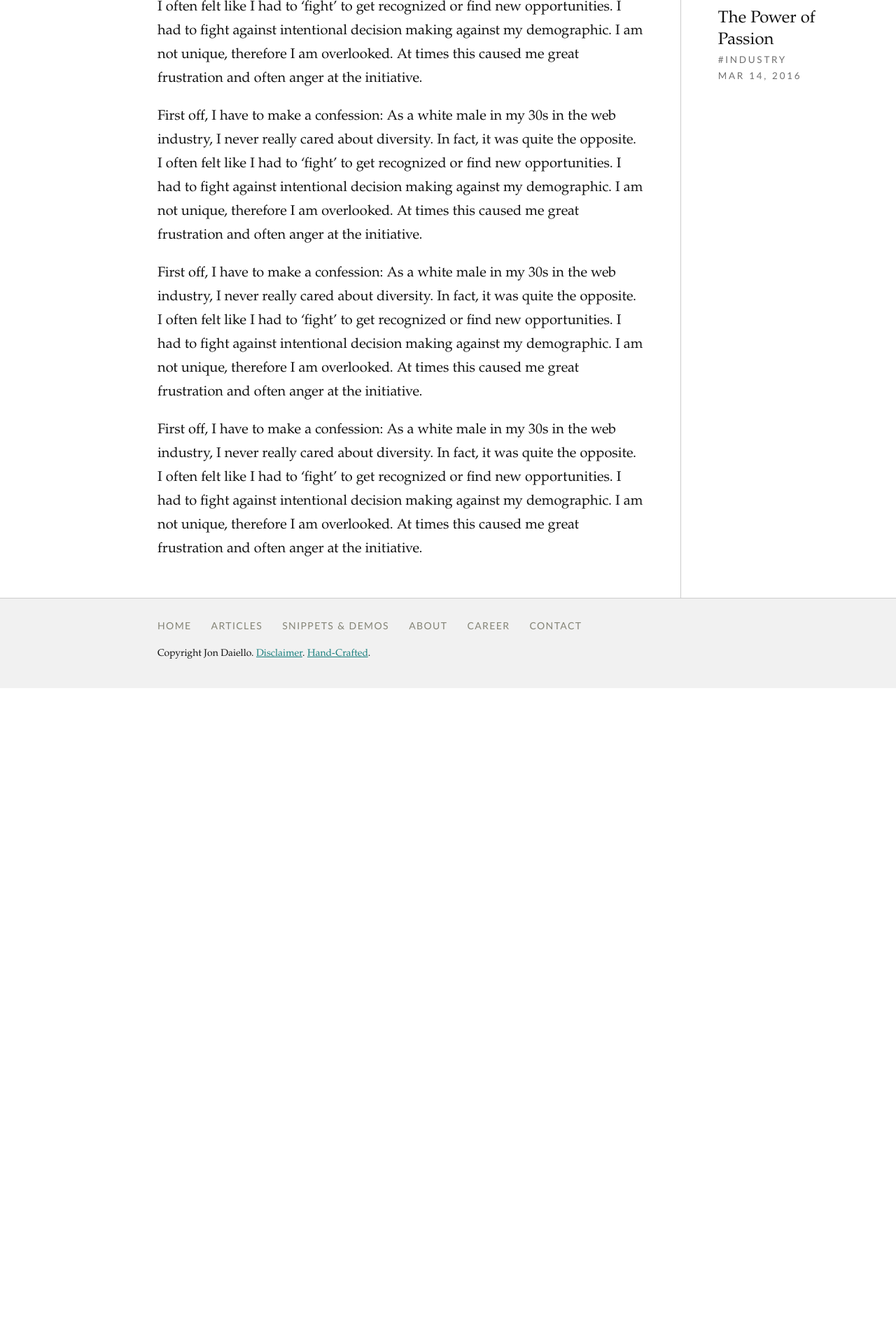
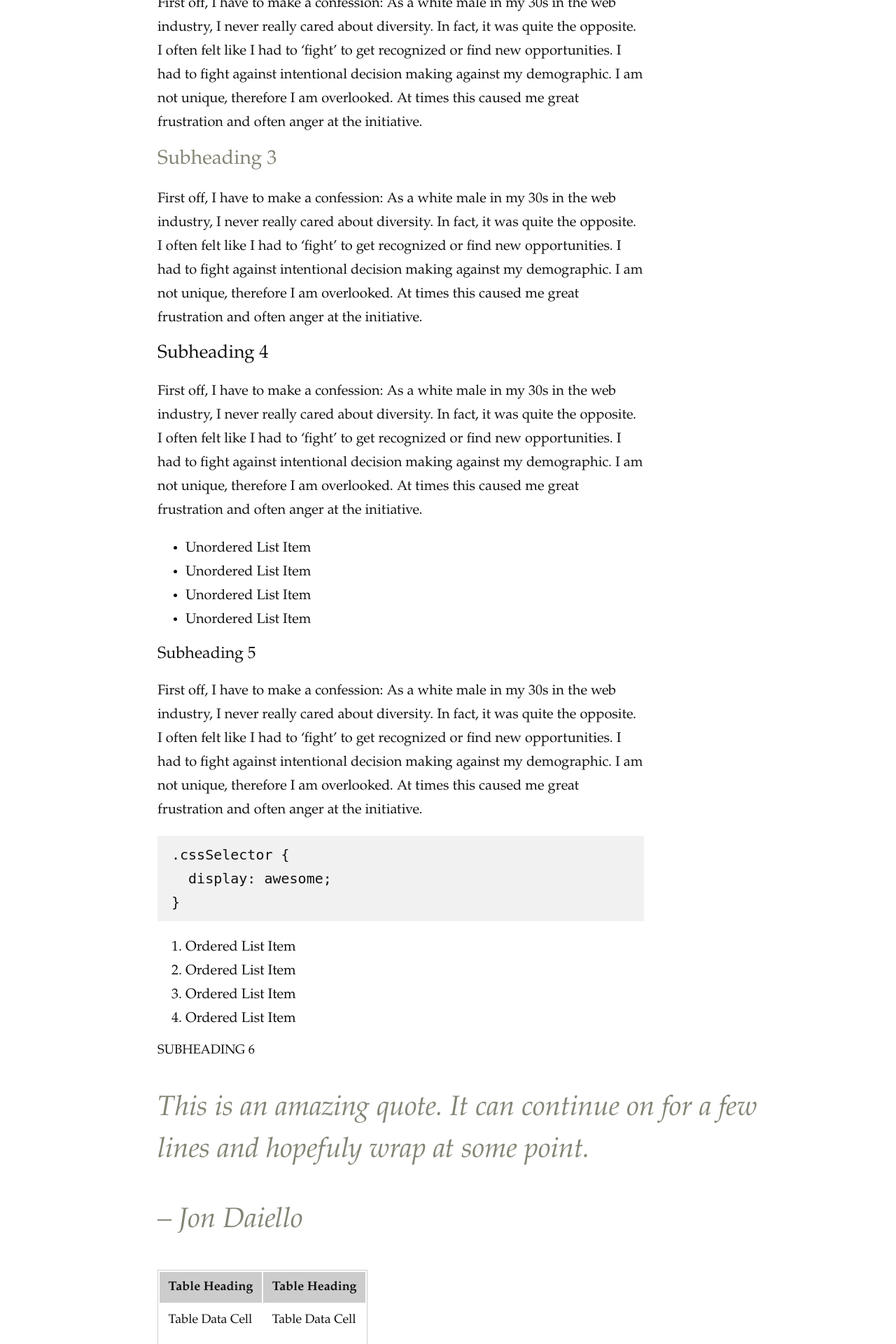
Before and after one commit to jondaiello/jondaiello-com, a PHP site: page /article.html in a window 1280 px wide. Shown: the part 720-2640 px from the top of the page at 70% size. Before the commit the page ends 1703 px from the top, so only its background shows below. Run offline with PHP 8.4, Linux system fonts and the light colour scheme; style sheets or scripts are compiled from the project's sources.

Commit message:
finalizing the article template.

```diff
--- a/article.html
+++ b/article.html
@@ -55,41 +55,60 @@
 
         <div class="article-content">
 
+        <p>First off, <code>a piece of code</code> I have to make a confession: As a white male in my 30s in the web industry, I never really cared about diversity. In fact, it was quite the opposite. I often felt like I had to ‘fight’ to get recognized or find new opportunities. I had to fight against intentional decision making against my demographic. I am not unique, therefore I am overlooked. At times this caused me great frustration and often anger at the initiative.</p>
+        <h2>Subheading 2</h2>
         <p>First off, I have to make a confession: As a white male in my 30s in the web industry, I never really cared about diversity. In fact, it was quite the opposite. I often felt like I had to ‘fight’ to get recognized or find new opportunities. I had to fight against intentional decision making against my demographic. I am not unique, therefore I am overlooked. At times this caused me great frustration and often anger at the initiative.</p>
+        <h3>Subheading 3</h3>
         <p>First off, I have to make a confession: As a white male in my 30s in the web industry, I never really cared about diversity. In fact, it was quite the opposite. I often felt like I had to ‘fight’ to get recognized or find new opportunities. I had to fight against intentional decision making against my demographic. I am not unique, therefore I am overlooked. At times this caused me great frustration and often anger at the initiative.</p>
+        <h4>Subheading 4</h4>
         <p>First off, I have to make a confession: As a white male in my 30s in the web industry, I never really cared about diversity. In fact, it was quite the opposite. I often felt like I had to ‘fight’ to get recognized or find new opportunities. I had to fight against intentional decision making against my demographic. I am not unique, therefore I am overlooked. At times this caused me great frustration and often anger at the initiative.</p>
+        <ul>
+          <li>Unordered List Item</li>
+          <li>Unordered List Item</li>
+          <li>Unordered List Item</li>
+          <li>Unordered List Item</li>
+        </ul>
+        <h5>Subheading 5</h5>
         <p>First off, I have to make a confession: As a white male in my 30s in the web industry, I never really cared about diversity. In fact, it was quite the opposite. I often felt like I had to ‘fight’ to get recognized or find new opportunities. I had to fight against intentional decision making against my demographic. I am not unique, therefore I am overlooked. At times this caused me great frustration and often anger at the initiative.</p>
-        <p>First off, I have to make a confession: As a white male in my 30s in the web industry, I never really cared about diversity. In fact, it was quite the opposite. I often felt like I had to ‘fight’ to get recognized or find new opportunities. I had to fight against intentional decision making against my demographic. I am not unique, therefore I am overlooked. At times this caused me great frustration and often anger at the initiative.</p>
+        <pre class="css">.cssSelector {
+  display: awesome;
+}</pre>
+        <ol>
+          <li>Ordered List Item</li>
+          <li>Ordered List Item</li>
+          <li>Ordered List Item</li>
+          <li>Ordered List Item</li>
+        </ol>
+
+        <h6>Subheading 6</h6>
+        <blockquote>
+          <p>
+            This is an amazing quote. It can continue on for a few lines and hopefuly wrap at some point.
+          </p>
+          <p>
+            <cite>– Jon Daiello</cite>
+          </p>
+        </blockquote>
+
+        <table>
+          <thead>
+            <tr>
+              <th>Table Heading</th>
+              <th>Table Heading</th>
+            </tr>
+          </thead>
+          <tbody>
+            <tr>
+              <td>Table Data Cell</td>
+              <td>Table Data Cell</td>
+            </tr>
+            <tr>
+              <td>Table Data Cell</td>
+              <td>Table Data Cell</td>
+            </tr>
+          </tbody>
+        </table>
         </div>
-
-        <aside>
-          <header>
-            <strong class="subhead">Related</strong>
-          </header>
-
-          <article class="article-aside">
-            <h2><a href="#">The Power of Passion</a></h2>
-            <ul class="article-meta">
-              <li><a href="#" class="">#Industry</a></li>
-              <li><time>Mar 14, 2016</time></li>
-            </ul>
-          </article>
-
-          <article class="article-aside">
-            <h2><a href="#">The Power of Passion</a></h2>
-            <ul class="article-meta">
-              <li><a href="#" class="">#Industry</a></li>
-              <li><time>Mar 14, 2016</time></li>
-            </ul>
-          </article>
-          <article class="article-aside">
-            <h2><a href="#">The Power of Passion</a></h2>
-            <ul class="article-meta">
-              <li><a href="#" class="">#Industry</a></li>
-              <li><time>Mar 14, 2016</time></li>
-            </ul>
-          </article>
-        </aside>
       </article>
 
   </main>
--- a/assets/css/critical.css
+++ b/assets/css/critical.css
@@ -276,3 +276,39 @@ aside {
 .article-detail {
   clear: right;
   padding-top: 45px; }
+
+pre {
+  background: #f1f1f1;
+  padding: .5em 1em; }
+
+code {
+  background: #f1f1f1;
+  display: inline-block;
+  vertical-align: middle;
+  line-height: 1.3em;
+  padding: .3em .5em;
+  position: relative;
+  color: #555;
+  font-size: .8em; }
+
+blockquote {
+  color: #848476;
+  font-style: italic;
+  font-size: 2em;
+  line-height: 1.5em;
+  margin: 0; }
+  blockquote p,
+  blockquote p:last-child {
+    margin: 1em 0; }
+
+table {
+  border: 1px solid #ccc;
+  padding: 0;
+  font-size: .9em; }
+
+th {
+  background: #ccc; }
+
+td, th {
+  border: 0;
+  padding: .3em .7em; }
--- a/assets/css/responsive.css
+++ b/assets/css/responsive.css
@@ -94,18 +94,24 @@
   .article-list,
   .article-content,
   aside {
-    padding-right: 5%; } }
+    padding-right: 5%; }
+  .article-content blockquote {
+    width: 130%; } }
 
 @media all and (min-width: 1280px) {
   body {
     font-size: 1.25em;
     line-height: 1.7em; }
+  code {
+    font-size: 1em; }
   .article-list,
   .article-content {
     float: left;
     width: 70.9%;
     border-right: 1px solid #ccc;
     padding-right: 5%; }
+  .article-content {
+    border: 0; }
   aside {
     float: right;
     width: 29.1%;
--- a/src/sass/_variables.scss
+++ b/src/sass/_variables.scss
@@ -26,3 +26,7 @@ $bordercolor: #ccc;
 $buttonbg: #fff;
 $buttoncolor: #000;
 $buttonhovercolor: $linkcolor;
+
+
+$prebkg: #f1f1f1;
+$codecolor: #555;
--- a/src/sass/critical.scss
+++ b/src/sass/critical.scss
@@ -319,3 +319,48 @@ aside {
   clear: right;
   padding-top: 45px;
 }
+
+pre {
+  background: $prebkg;
+  padding: .5em 1em;
+}
+
+code {
+  background: $prebkg;
+  display: inline-block;
+  vertical-align: middle;
+  line-height: 1.3em;
+  padding: .3em .5em;
+  position: relative;
+
+  color: $codecolor;
+  font-size: .8em;
+}
+
+blockquote {
+  color: $primary;
+  font-style: italic;
+  font-size: 2em;
+  line-height: 1.5em;
+  margin: 0;
+
+  p,
+  p:last-child {
+    margin: 1em 0;
+  }
+}
+
+table {
+  border: 1px solid $bordercolor;
+  padding: 0;
+  font-size: .9em;
+}
+
+  th {
+    background: $bordercolor;
+  }
+
+  td, th {
+    border: 0;
+    padding: .3em .7em;
+  }
--- a/src/sass/responsive.scss
+++ b/src/sass/responsive.scss
@@ -124,6 +124,12 @@
   aside {
     padding-right: 5%;
   }
+
+  .article-content {
+    blockquote {
+      width: 130%;
+    }
+  }
 }
 
 
@@ -133,12 +139,20 @@
     line-height: 1.7em;
   }
 
+  code {
+    font-size: 1em;
+  }
+
   .article-list,
   .article-content {
     float: left;
     width: 70.9%;
     border-right: 1px solid $bordercolor;
     padding-right: 5%;
+  }
+
+  .article-content {
+    border: 0;
   }
 
   aside {
@@ -161,9 +175,6 @@
     .article-aside {
       width: 100%;
       margin-right: 0;
-
-
-
     }
   }
 }
```
